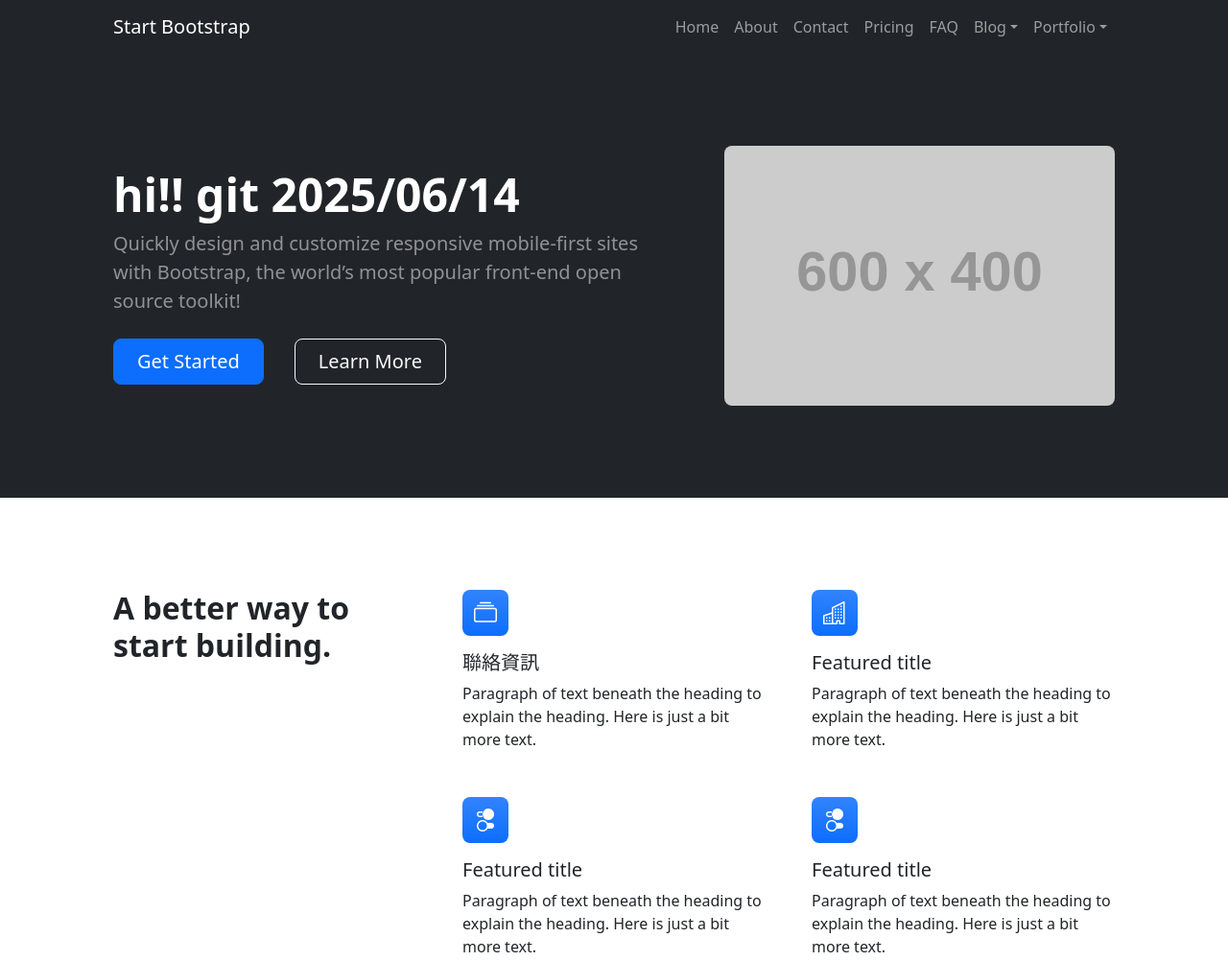
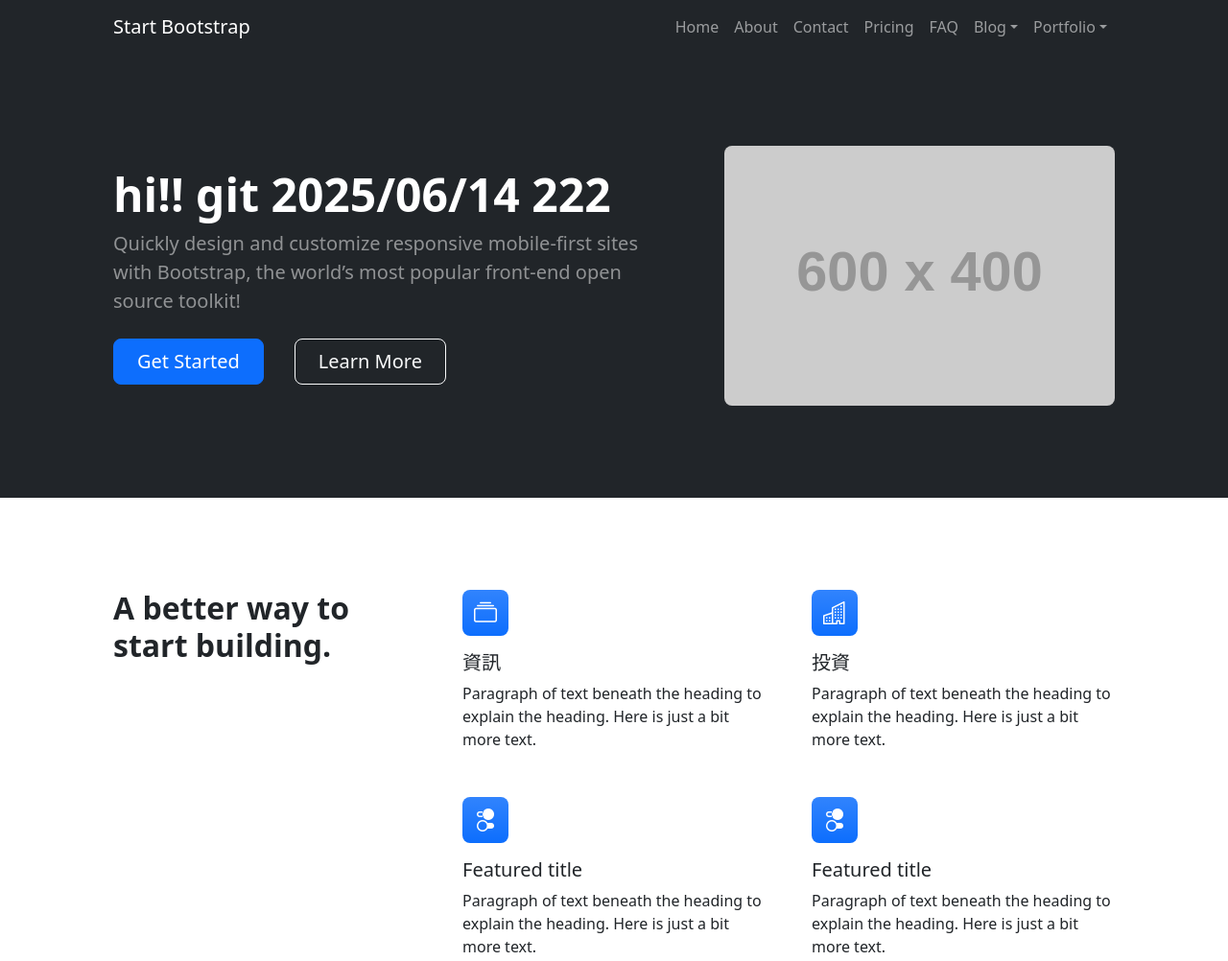
Before and after one commit to sakana022/mysystem, a plain HTML site: page index.html in a window 1280 px wide. Shown: the top 1002 px of the page at 96% size. Drawn offline with nearby package versions, Linux system fonts and the light colour scheme; placeholder pictures from the web are drawn by us.

Commit message:
updata index init info

```diff
--- a/index.html
+++ b/index.html
@@ -51,7 +51,7 @@
                     <div class="row gx-5 align-items-center justify-content-center">
                         <div class="col-lg-8 col-xl-7 col-xxl-6">
                             <div class="my-5 text-center text-xl-start">
-                                <h1 class="display-5 fw-bolder text-white mb-2">hi!! git 2025/06/14 </h1>
+                                <h1 class="display-5 fw-bolder text-white mb-2">hi!! git 2025/06/14 222 </h1>
                                 <p class="lead fw-normal text-white-50 mb-4">Quickly design and customize responsive mobile-first sites with Bootstrap, the world’s most popular front-end open source toolkit!</p>
                                 <div class="d-grid gap-3 d-sm-flex justify-content-sm-center justify-content-xl-start">
                                     <a class="btn btn-primary btn-lg px-4 me-sm-3" href="#features">Get Started</a>
@@ -72,12 +72,12 @@
                             <div class="row gx-5 row-cols-1 row-cols-md-2">
                                 <div class="col mb-5 h-100">
                                     <div class="feature bg-primary bg-gradient text-white rounded-3 mb-3"><i class="bi bi-collection"></i></div>
-                                    <h2 class="h5">聯絡資訊</h2>
+                                    <h2 class="h5">資訊</h2>
                                     <p class="mb-0">Paragraph of text beneath the heading to explain the heading. Here is just a bit more text.</p>
                                 </div>
                                 <div class="col mb-5 h-100">
                                     <div class="feature bg-primary bg-gradient text-white rounded-3 mb-3"><i class="bi bi-building"></i></div>
-                                    <h2 class="h5">Featured title</h2>
+                                    <h2 class="h5">投資</h2>
                                     <p class="mb-0">Paragraph of text beneath the heading to explain the heading. Here is just a bit more text.</p>
                                 </div>
                                 <div class="col mb-5 mb-md-0 h-100">
```
